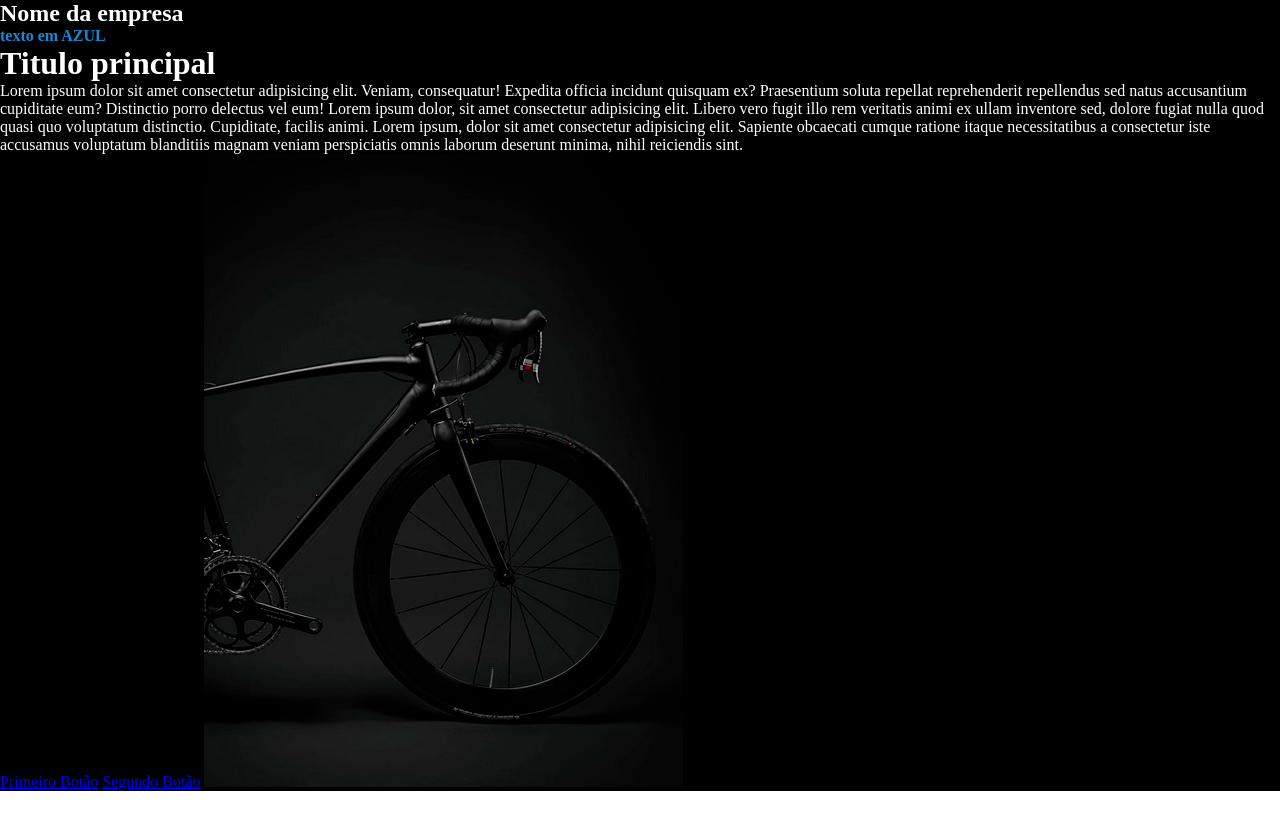
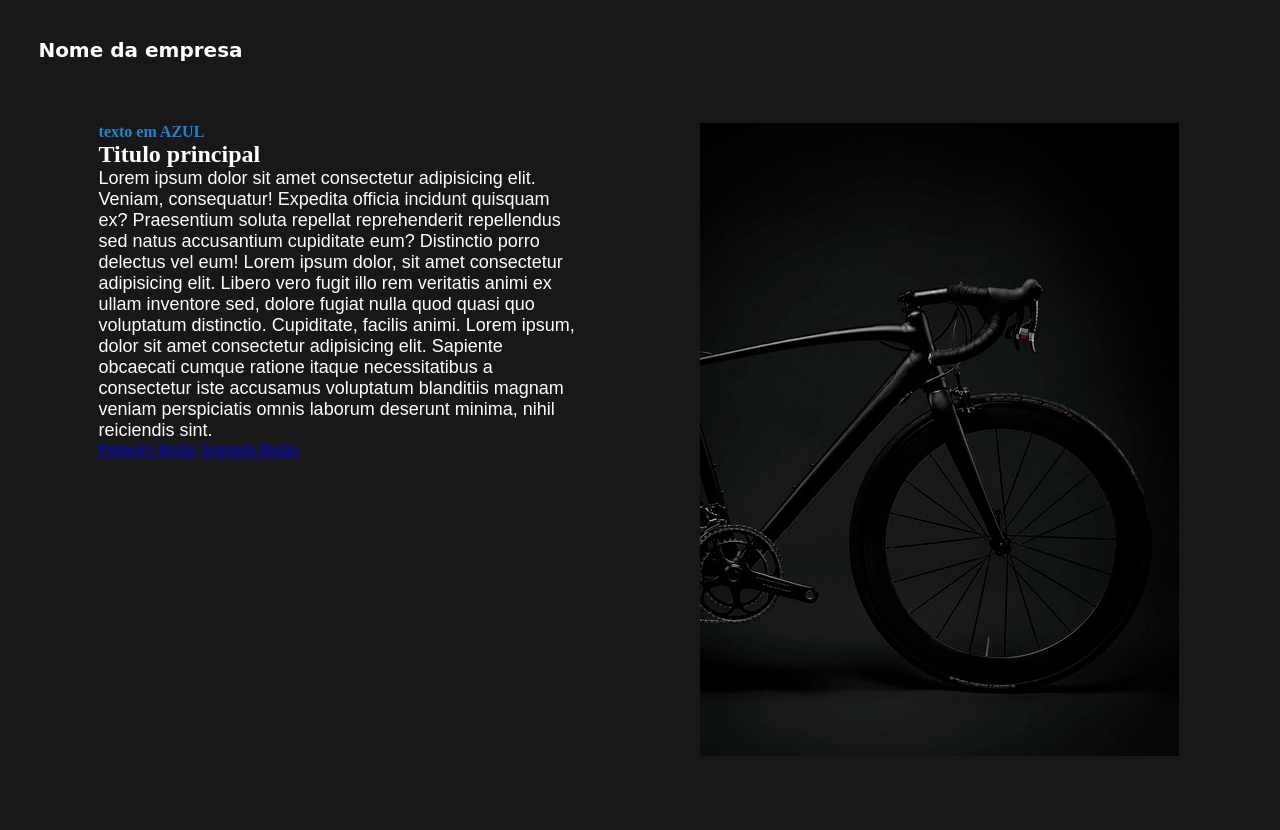
Before and after one commit to EvertonSilva22/Sites-Responsivo, a plain HTML site: page Segundo projeto/Index.html in a window 1280 px wide. Before the commit the page ends 800 px from the top, so only its background shows below. Drawn offline with Linux system fonts and the light colour scheme.

Commit message:
Trabalhando o cabeçalho da Landing Page
Trabalhando o CSS da Landing Page.
Ajustando a posição do texto e imagem.

```diff
--- a/Segundo projeto/Estilo.css
+++ b/Segundo projeto/Estilo.css
@@ -4,16 +4,35 @@
     padding: 0px;
 }
 header{
-    background-color:black;
+    background-color:rgba(0, 0, 0, 0.904);
+    padding: 3%;
+
 }
-.cabecalho h2{
+.cabecalho{
+    display: flex;
+}
+.primeira-sessao{
+    padding: 5%;
+    width: 100%;
+}
+.segunda-sessao{
+    padding: 5%;
+    float: right;
+    width: 100%;
+
+}
+h2{
     color: white;
+    font-family: cursive;
+    font-size: 20px;
 }
 .cabecalho h1{
     color: white;
 }
 .cabecalho p{
     color: white;
+    font-family: Arial, Helvetica, sans-serif;
+    font-size: 18px;
 }
 .cabecalho strong{
     color: #1987d2;
--- a/Segundo projeto/Index.html
+++ b/Segundo projeto/Index.html
@@ -8,8 +8,10 @@
     <title>Landing Page</title>
 </head>
 <body>
-    <header class="cabecalho">
+    <header>
         <h2>Nome da empresa</h2>
+        <section class="cabecalho">
+            <div class="primeira-sessao">
                 <strong>texto em AZUL</strong>
                 <h1>Titulo principal</h1>
                 <p>Lorem ipsum dolor sit amet consectetur adipisicing elit. Veniam, consequatur! Expedita officia incidunt quisquam ex? Praesentium soluta repellat reprehenderit repellendus sed natus accusantium cupiditate eum? Distinctio porro delectus vel eum!
@@ -18,7 +20,11 @@
                 </p>
                 <a href="#">Primeiro Botão</a>
                 <a href="#">Segundo Botão</a>
+            </div>
+            <div class="segunda-sessao">
             <img src="img-Bike-01.jpg" alt="imagem de Bike">
+            </div>
+        </section>
     </header>
 </body>
 </html>
```
Lines whose indentation alone changed are shown as unchanged.
